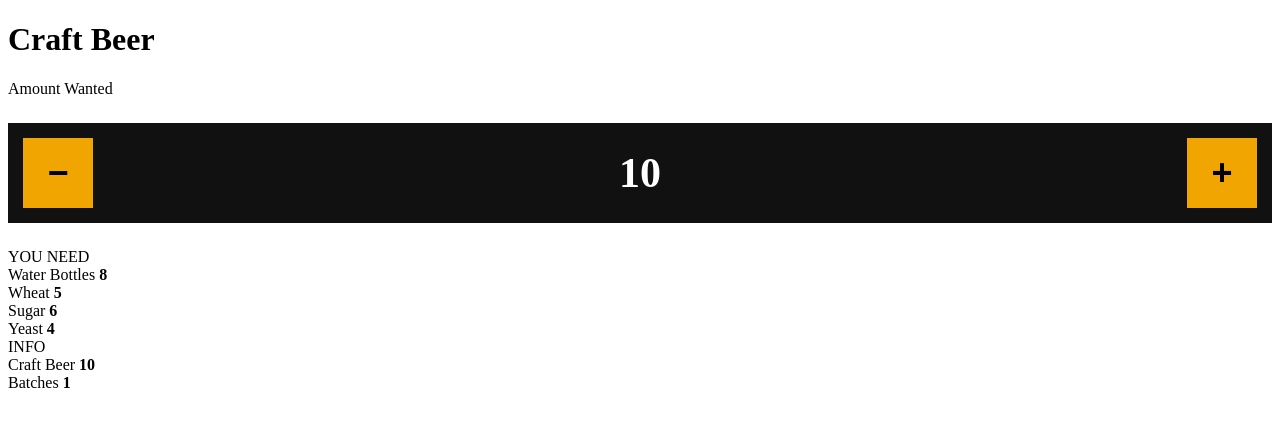
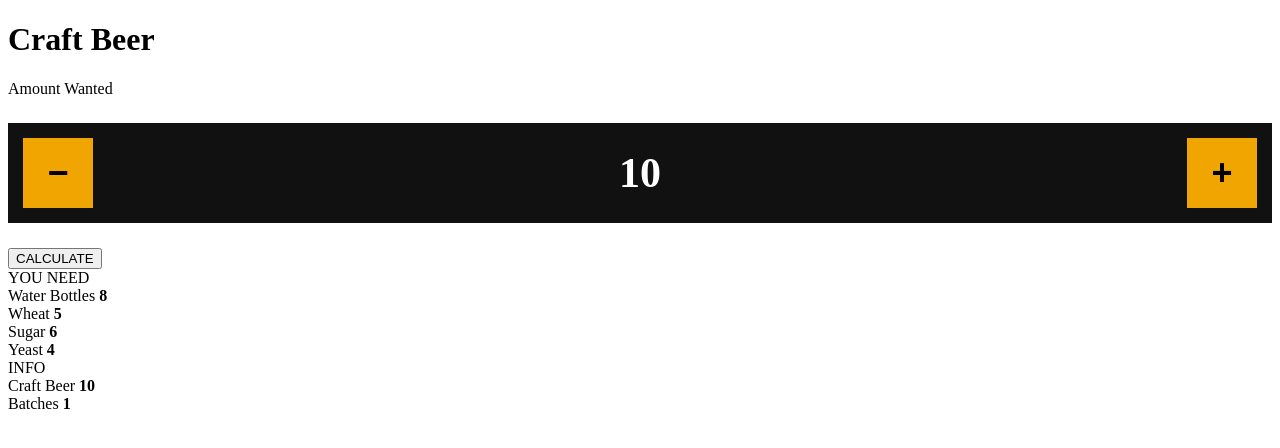
Before and after one commit to thewhitewizard-tech/Craft-beer-CALCULATOR-GTA-W-, a plain HTML site: page index.html in a window 1280 px wide. Drawn offline with Linux system fonts and the light colour scheme.

Commit message:
Update index.html

```diff
--- a/index.html
+++ b/index.html
@@ -6,7 +6,6 @@
     <title>Craft Beer Calculator</title>
     <link rel="stylesheet" href="style.css">
 </head>
-
 <body>
 
 <div class="container">
@@ -18,14 +17,16 @@
         <label>Amount Wanted</label>
 
         <div class="amountBox">
-
             <button class="amountBtn" onclick="changeAmount(-10)">−</button>
 
             <div id="amountDisplay">10</div>
 
             <button class="amountBtn" onclick="changeAmount(10)">+</button>
+        </div>
 
-        </div>
+        <button class="calculateBtn" onclick="calculate()">
+            CALCULATE
+        </button>
 
         <div id="results"></div>
 
```
